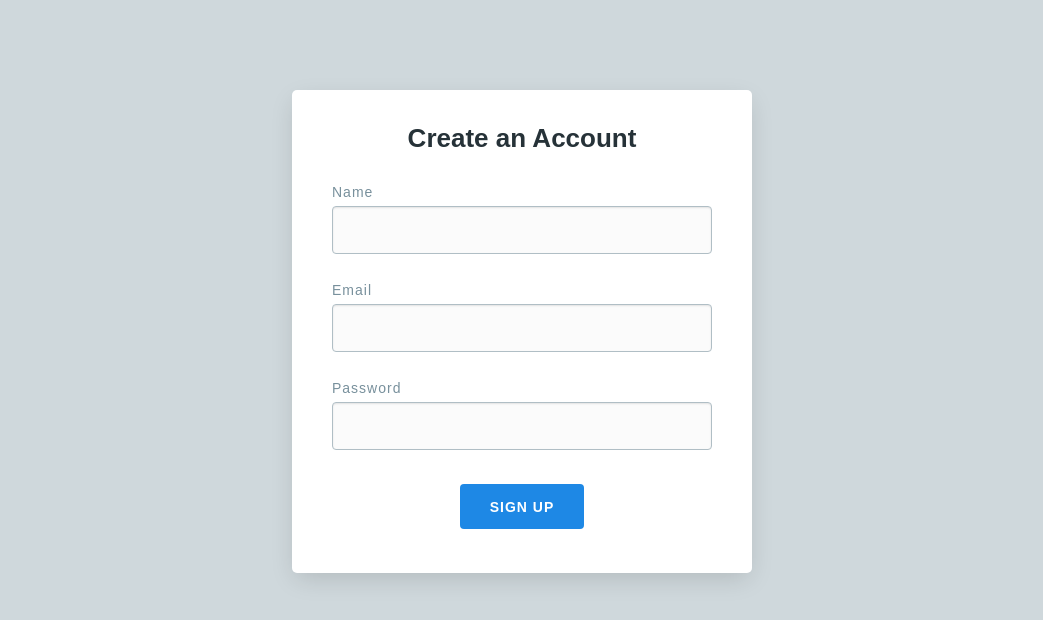
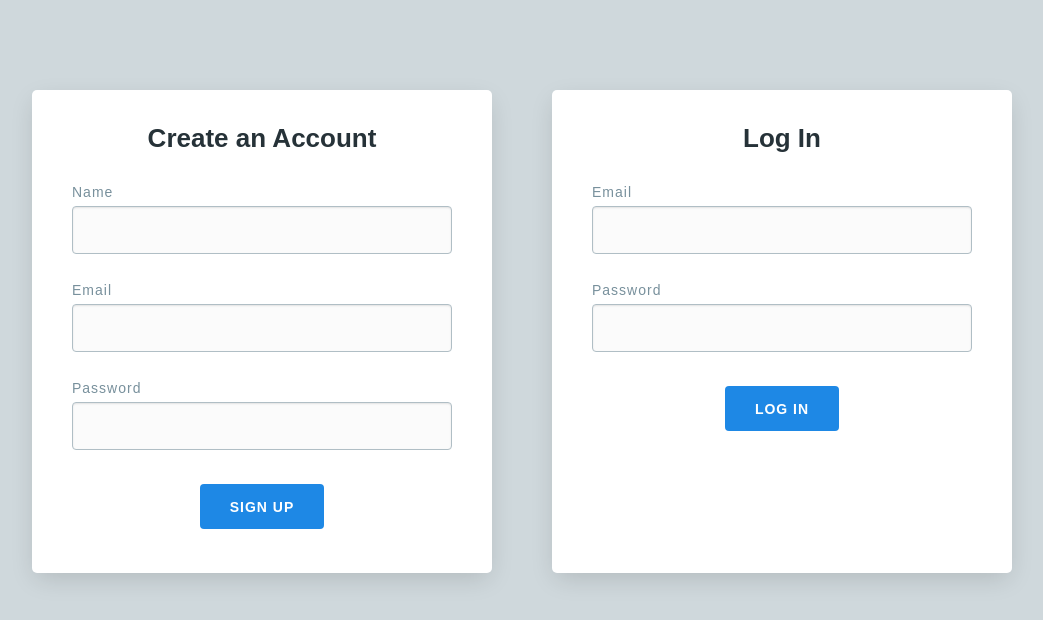
Before and after one commit to Alisevichandrew/Flask_login_system_2, a Flask app: page / in a window 1280 px wide. Shown: the top 620 px of the page, without its empty margins (118-1161 px from the left). Run offline with Flask 2, Linux system fonts and the light colour scheme.

Commit message:
this is the latest version of whole code

```diff
--- a/app.py
+++ b/app.py
@@ -61,6 +61,18 @@ class User:
     session.clear()
     return redirect('/')
 
+
+  def login(self):
+
+    user = db.users.find_one({
+      "email": request.form.get('email')
+    })
+
+    if user and pbkdf2_sha256.verify(request.form.get('password'), user['password']):
+      return self.start_session(user)
+
+    return jsonify({"error": "Invalid login credentials" }), 401
+
 # Routes
 from user import routes
 
@@ -78,7 +90,7 @@ def dashboard():
     return render_template('dashboard.html')
 
 # imitation of "file" routes.py
-@app.route('/user/signup/', methods=['POST'])
+@app.route('/user/signup', methods=['POST'])
 def signup():
     return User().signup()
 
@@ -86,7 +98,11 @@ def signup():
 def signout():
     return User().signout()
 
-#Running on http://127.0.0.1:5000/
+@app.route('/user/Login', methods=['POST'])
+def login():
+    return User().login()
+
+
 app.run(port=5000)
 
 if __name__ == "__main__":
--- a/static/js/scripts.js
+++ b/static/js/scripts.js
@@ -19,3 +19,25 @@ $("form[name=signup_form").submit(function(e) {
 
     e.preventDefault();
   });
+
+$("form[name=login_form").submit(function(e) {
+
+    var $form = $(this);
+    var $error = $form.find(".error");
+    var data = $form.serialize();
+
+    $.ajax({
+      url: "/user/Login",
+      type: "POST",
+      data: data,
+      dataType: "json",
+      success: function(resp) {
+        window.location.href = "/dashboard/";
+      },
+      error: function(resp) {
+        $error.text(resp.responseJSON.error).removeClass("error--hidden");
+      }
+    });
+
+    e.preventDefault();
+  });
--- a/templates/home.html
+++ b/templates/home.html
@@ -26,6 +26,26 @@
 
     </div>
 
+    <div class="card">
+
+      <h1 class="center">Log In</h1>
+
+      <form name="login_form">
+
+        <label for="email">Email</label>
+        <input type="email" name="email" class="field" required>
+
+        <label for="password">Password</label>
+        <input type="password" name="password" class="field" required>
+
+        <p class="error error--hidden"></p>
+
+        <input type="submit" value="Log In" class="btn">
+
+      </form>
+
+    </div>
+
   </div>
 
 {% endblock %}
--- a/user/models.py
+++ b/user/models.py
@@ -1,5 +1,7 @@
+#Thi code is for example and does not exist the part of the the whole program (don't delete this code)
 from flask import Flask, jsonify
 
+app = Flask(__name__)
 class User:
 
   def signup(self):
```
Also changed, not shown: user/routes.py (+11 -1 lines).
